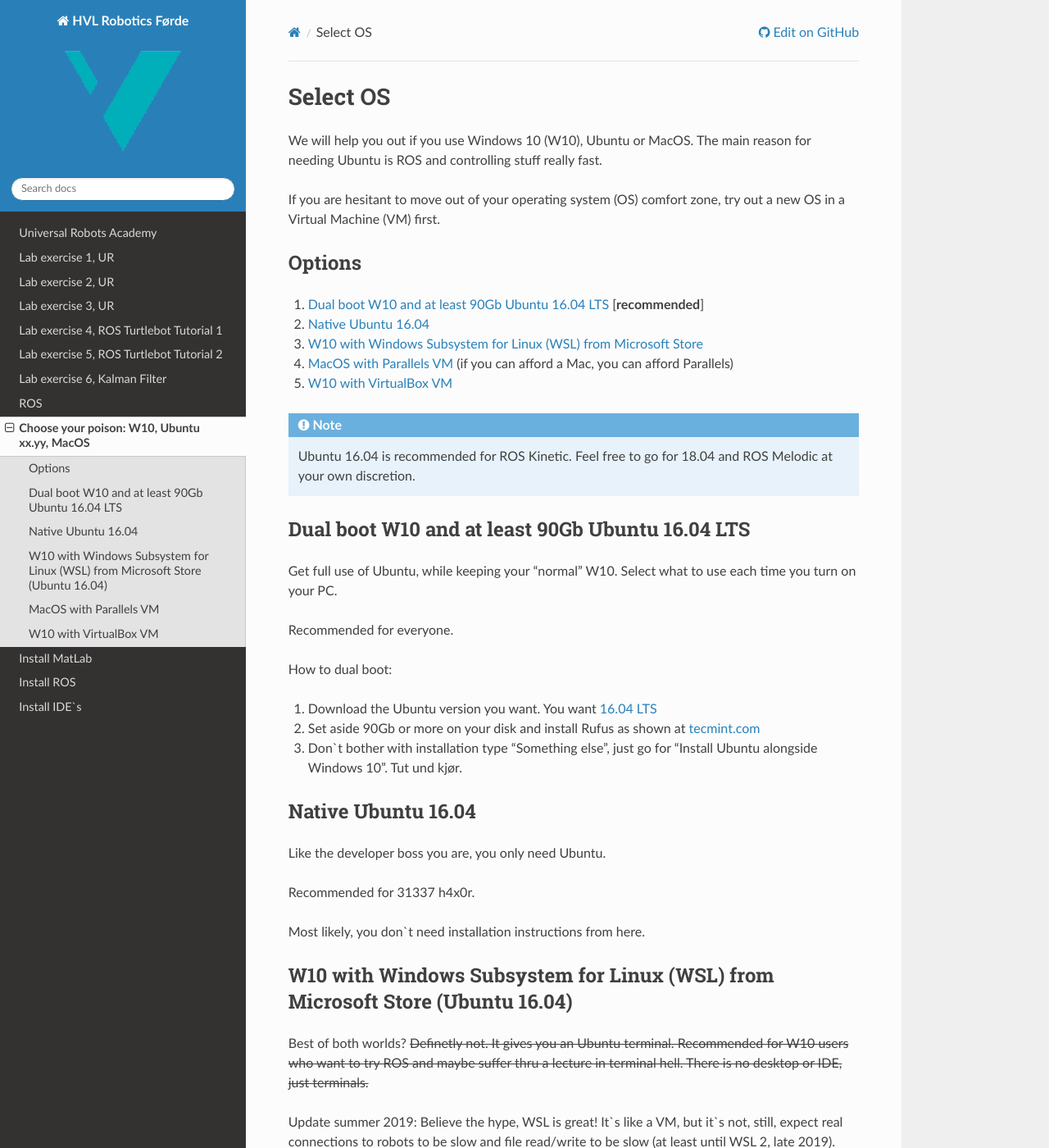
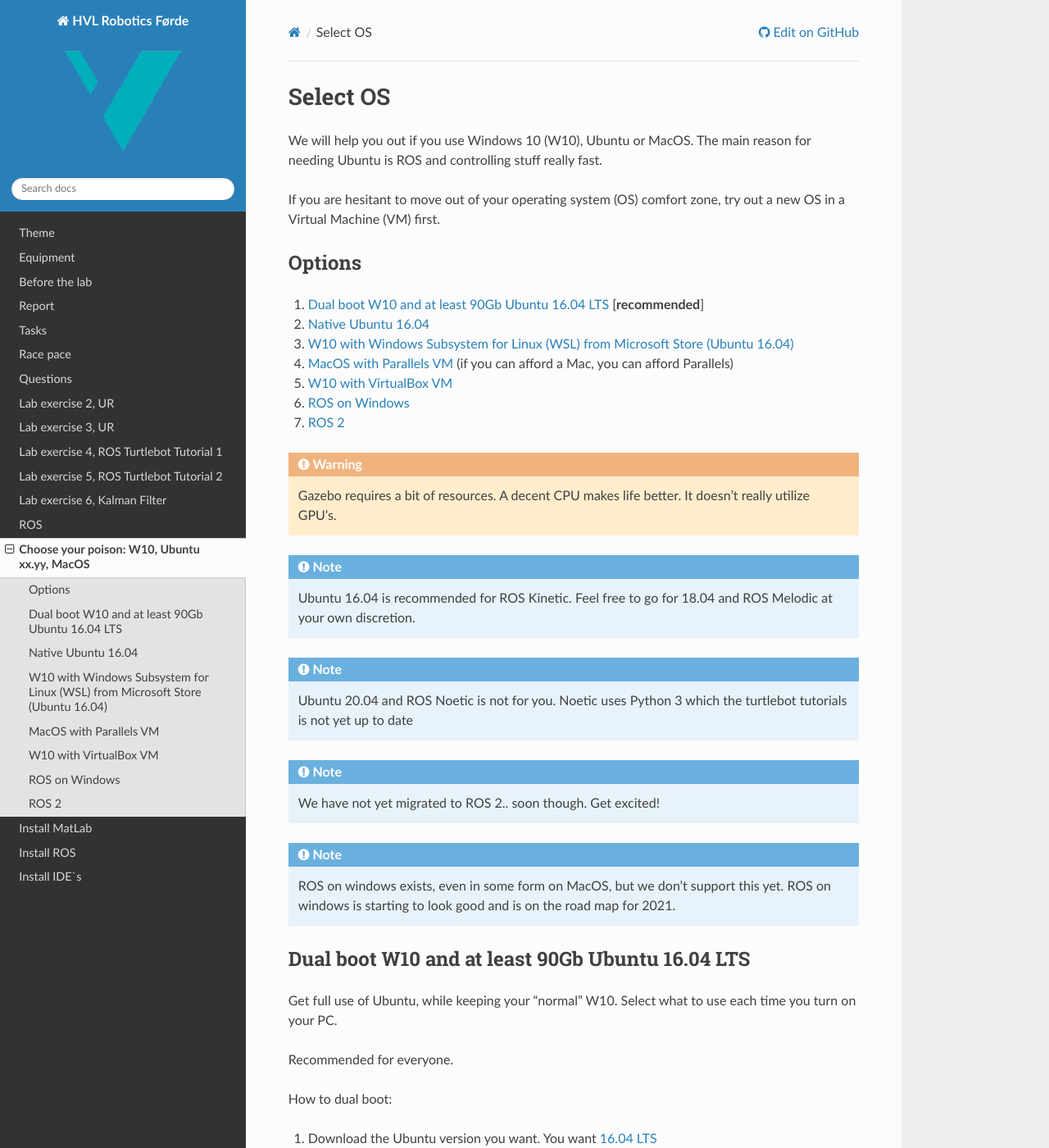
Before and after one commit to frdedynamics/robotics-lab-documentation, a Sphinx documentation site: the page built from source/texts/your_pc/select_os.rst, in a window 1280 px wide and 1400 px high. Shown: the whole window at 82% size. Built offline with Sphinx 7.4.7 and the Read the Docs theme 2.0.0, drawn with Linux system fonts in a browser that asks for light colours; the version number could not be read and is left out; some of the changed text lies outside the part shown.

Commit message:
updates. OS updates. fix warnings from make html.

```diff
--- a/source/texts/your_pc/select_os.rst
+++ b/source/texts/your_pc/select_os.rst
@@ -12,19 +12,39 @@
 =======================================
 #. `Dual boot W10 and at least 90Gb Ubuntu 16.04 LTS`_ [**recommended**]
 #. `Native Ubuntu 16.04`_
-#. `W10 with Windows Subsystem for Linux (WSL) from Microsoft Store`_
+#. `W10 with Windows Subsystem for Linux (WSL) from Microsoft Store (Ubuntu 16.04)`_
 #. `MacOS with Parallels VM`_ (if you can afford a Mac, you can afford Parallels)
 #. `W10 with VirtualBox VM`_
+#. `ROS on Windows`_
+#. `ROS 2`_
+
+
+.. warning::
+	Gazebo requires a bit of resources. A decent CPU makes life better. It doesn't really utilize GPU's.
+
 
 .. note::
 	Ubuntu 16.04 is recommended for ROS Kinetic. Feel free to go for 18.04 and ROS Melodic at your own discretion.
 
 
-.. _`Dual boot W10 and at least 90Gb Ubuntu 16.04 LTS`:
+.. note::
+	Ubuntu 20.04 and ROS Noetic is not for you. Noetic uses Python 3 which the
+	turtlebot tutorials is not yet up to date
 
-Dual boot W10 and at least 90Gb Ubuntu 16.04 LTS
+
+.. note::
+	We have not yet migrated to ROS 2.. soon though. Get excited!
+
+
+.. note::
+	ROS on windows exists, even in some form on MacOS, but we don't support this yet.
+	ROS on windows is starting to look good and is on the road map for 2021.
+
+
+_`Dual boot W10 and at least 90Gb Ubuntu 16.04 LTS`
 ==============================================================================
-Get full use of Ubuntu, while keeping your "normal" W10. Select what to use each time you turn on your PC.
+Get full use of Ubuntu, while keeping your "normal" W10. Select what to use
+each time you turn on your PC.
 
 Recommended for everyone.
 
@@ -32,24 +52,20 @@
 
 #. Download the Ubuntu version you want. You want `16.04 LTS <http://releases.ubuntu.com/16.04/>`_
 #. Set aside 90Gb or more on your disk and install Rufus as shown at `tecmint.com <https://www.tecmint.com/install-ubuntu-alongside-with-windows-dual-boot/>`_
-#. Don`t bother with installation type "Something else", just go for "Install Ubuntu alongside Windows 10". Tut und kjør.
+#. Don't bother with installation type "Something else", just go for "Install Ubuntu alongside Windows 10". Tut und kjør.
 
 
-.. _`Native Ubuntu 16.04`:
-
-Native Ubuntu 16.04
+_`Native Ubuntu 16.04`
 ==============================================================================
 Like the developer boss you are, you only need Ubuntu.
 
 Recommended for 31337 h4x0r.
 
-Most likely, you don`t need installation instructions from here.
+Most likely, you don't need installation instructions from here.
 
 
-.. _`W10 with Windows Subsystem for Linux (WSL) from Microsoft Store`:
-
-W10 with Windows Subsystem for Linux (WSL) from Microsoft Store (Ubuntu 16.04)
-==============================================================================
+_`W10 with Windows Subsystem for Linux (WSL) from Microsoft Store (Ubuntu 16.04)`
+==================================================================================
 
 .. role:: strike
 
@@ -69,9 +85,7 @@
 
 Recommended for W10 users that don't need real time connection to real robots (you could always borrow a PC with ubuntu when you need that).
 
-.. _`MacOS with Parallels VM`:
-
-MacOS with Parallels VM
+_`MacOS with Parallels VM`
 ==============================================================================
 All good here. Except real time connection to devices (robots).
 
@@ -79,10 +93,21 @@
 
 Don`t try to make your Mac dual boot, it`s not meant to be.
 
-.. _`W10 with VirtualBox VM`:
-
-W10 with VirtualBox VM
+_`W10 with VirtualBox VM`
 ==============================================================================
 Works, but not for real time connection to devices (robots).
 
+Keep in mind that this is intense stuff for your RAM and CPU.
+Unless you have 32Gb of RAM and a gazillion CPU cores, you should worry.
+
 Recommended for W10 users who still are not convinced to make their PC dual boot.
+
+_`ROS on Windows`
+==============================================================================
+ROS can be installed on Windows using Chocolatey. The install is now easy enough
+and turtlebot tutorials builds ok for the most part. We will support this soon.
+
+_`ROS 2`
+=============================================================================
+ROS 2 is the best. We will migrate at some point. Either bridged or everything at once.
+For us it all depends on what's supported by turtlebots and other equipment at the lab.
```
Also changed, not shown: source/texts/UR_exercises.md (+3 -1 lines), source/texts/lab1.md (+4 -1 lines).
